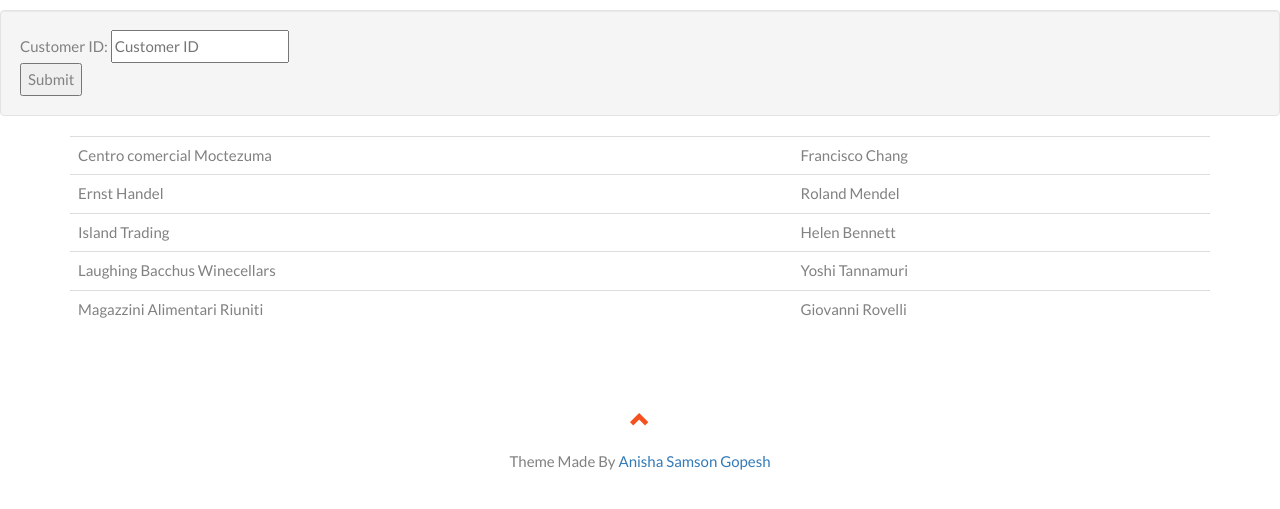
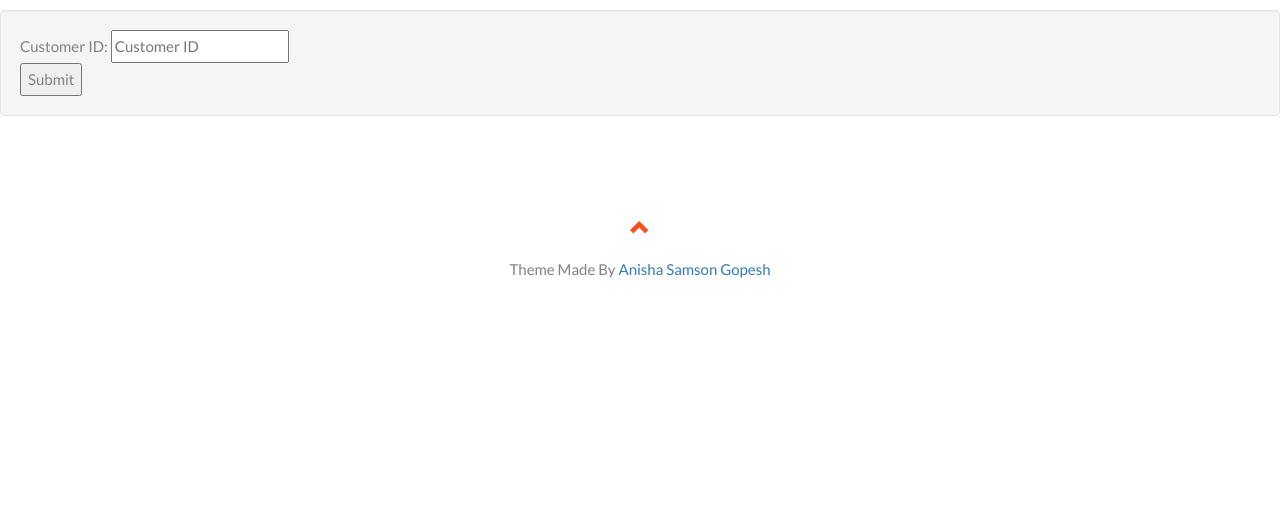
Before and after one commit to Gopesh2210/Loan-Predictor, a Flask app: template LoanPrediction/templates/view.html in a window 1280 px wide. Shown: the part 50-559 px from the top of the page. Run offline with Flask 2, Linux system fonts and the light colour scheme; the template is opened without the code that fills it, so the values that code supplies are empty; parts of the project's set-up code (start-up, migrations or seed data) failed here and were passed over; some libraries are stand-ins or nearby versions.

Commit message:
minor changes

```diff
--- a/LoanPrediction/templates/view.html
+++ b/LoanPrediction/templates/view.html
@@ -11,31 +11,11 @@
 	<table class="table">
 		{%for key, val in data.items()%}
 			<tr>
-			<td>{{ key }}</td>
-			<td>{{ val }}</td>
+				<td>{{ key }}</td>
+				<td>{{ val }}</td>
 			</tr>
 		{% endfor %}
-		<tr>
-		  <td>Centro comercial Moctezuma</td>
-		  <td>Francisco Chang</td>
-		</tr>
-		<tr>
-		  <td>Ernst Handel</td>
-		  <td>Roland Mendel</td>
-		</tr>
-		<tr>
-		  <td>Island Trading</td>
-		  <td>Helen Bennett</td>
-		</tr>
-		<tr>
-		  <td>Laughing Bacchus Winecellars</td>
-		  <td>Yoshi Tannamuri</td>
-		</tr>
-		<tr>
-		  <td>Magazzini Alimentari Riuniti</td>
-		  <td>Giovanni Rovelli</td>
-		</tr>
-	  </table>
+	</table>
 
 </div>
 {%endblock content %}
```
